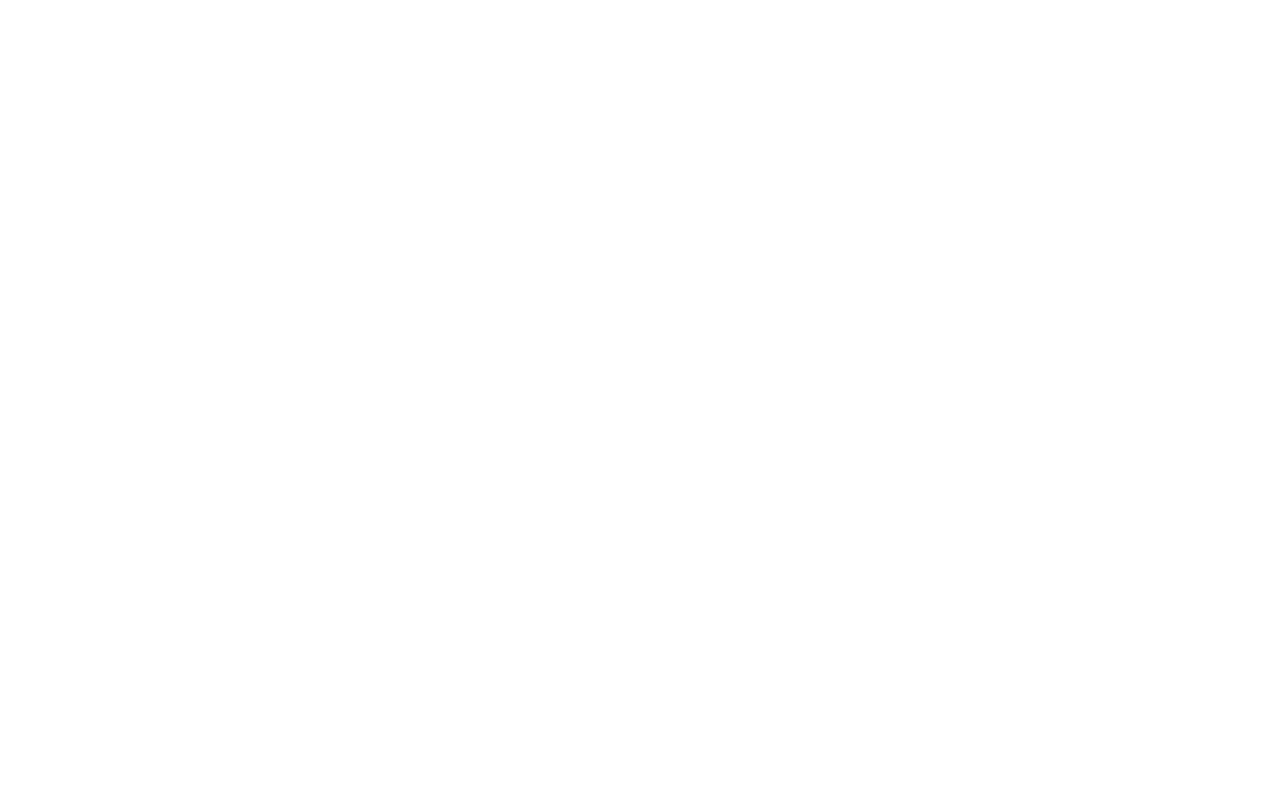
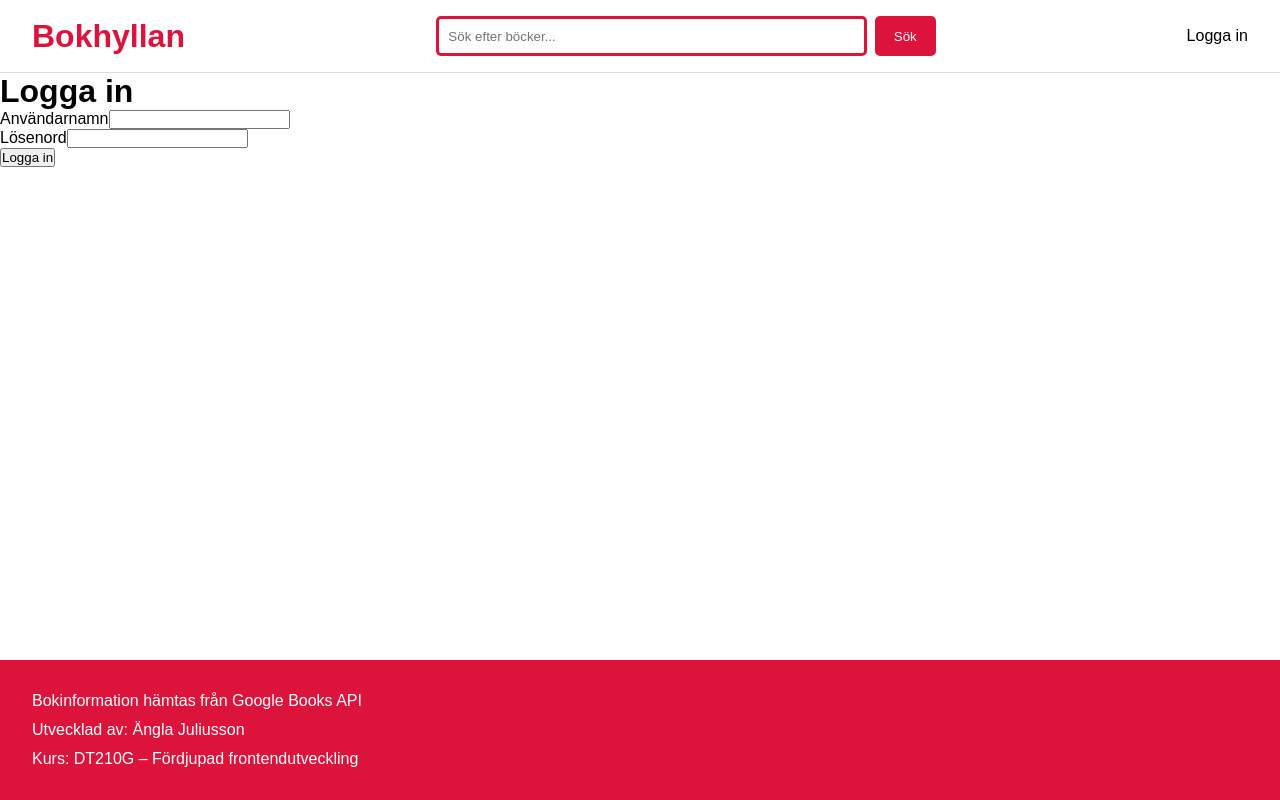
Before and after one commit to anglajuliusson/dt210g-projekt-frontend, a React (Vite) app in the folder Projekt/: page /login in a window 1280 px wide. Built offline with nearby package versions, Linux system fonts and the light colour scheme.

Commit message:
Registrera routes i App.tsx

```diff
--- a/Projekt/src/App.tsx
+++ b/Projekt/src/App.tsx
@@ -1,10 +1,26 @@
+import { BrowserRouter, Routes, Route } from "react-router-dom";
+import Header from "./components/Header";
+import Footer from "./components/Footer";
+import SearchResultsPage from "./pages/SearchResultPage";
+import BookPage from "./pages/BookPage";
+import HomePage from "./pages/HomePage";
+import LoginPage from "./pages/LoginPage";
 
 function App() {
+  return (
+    <BrowserRouter>
+      <Header />
 
-  return (
-    <>
-    </>
-  )
+      <Routes>
+        <Route path="/" element={<HomePage />} />
+        <Route path="/search" element={<SearchResultsPage />} />
+        <Route path="/book/:id" element={<BookPage />} />
+        <Route path="/login" element={<LoginPage />}/>
+      </Routes>
+
+      <Footer />
+    </BrowserRouter>
+  );
 }
 
-export default App
+export default App;
--- /dev/null
+++ b/Projekt/src/pages/LoginPage.tsx
@@ -0,0 +1,48 @@
+import { useState } from "react";
+
+function LoginPage() {
+  const [username, setUsername] = useState("");
+  const [password, setPassword] = useState("");
+
+  const handleSubmit = async (e: React.FormEvent<HTMLFormElement>) => {
+    e.preventDefault();
+
+    console.log("Logga in med:", { username, password });
+  };
+
+  return (
+    <main>
+      <h1>Logga in</h1>
+
+      <form onSubmit={handleSubmit}>
+        <div>
+          <label htmlFor="username">Användarnamn</label>
+          <input
+            id="username"
+            type="text"
+            value={username}
+            onChange={(e: React.ChangeEvent<HTMLInputElement>) =>
+              setUsername(e.target.value)
+            }
+          />
+        </div>
+
+        <div>
+          <label htmlFor="password">Lösenord</label>
+          <input
+            id="password"
+            type="password"
+            value={password}
+            onChange={(e: React.ChangeEvent<HTMLInputElement>) =>
+              setPassword(e.target.value)
+            }
+          />
+        </div>
+
+        <button type="submit">Logga in</button>
+      </form>
+    </main>
+  );
+}
+
+export default LoginPage;
```
